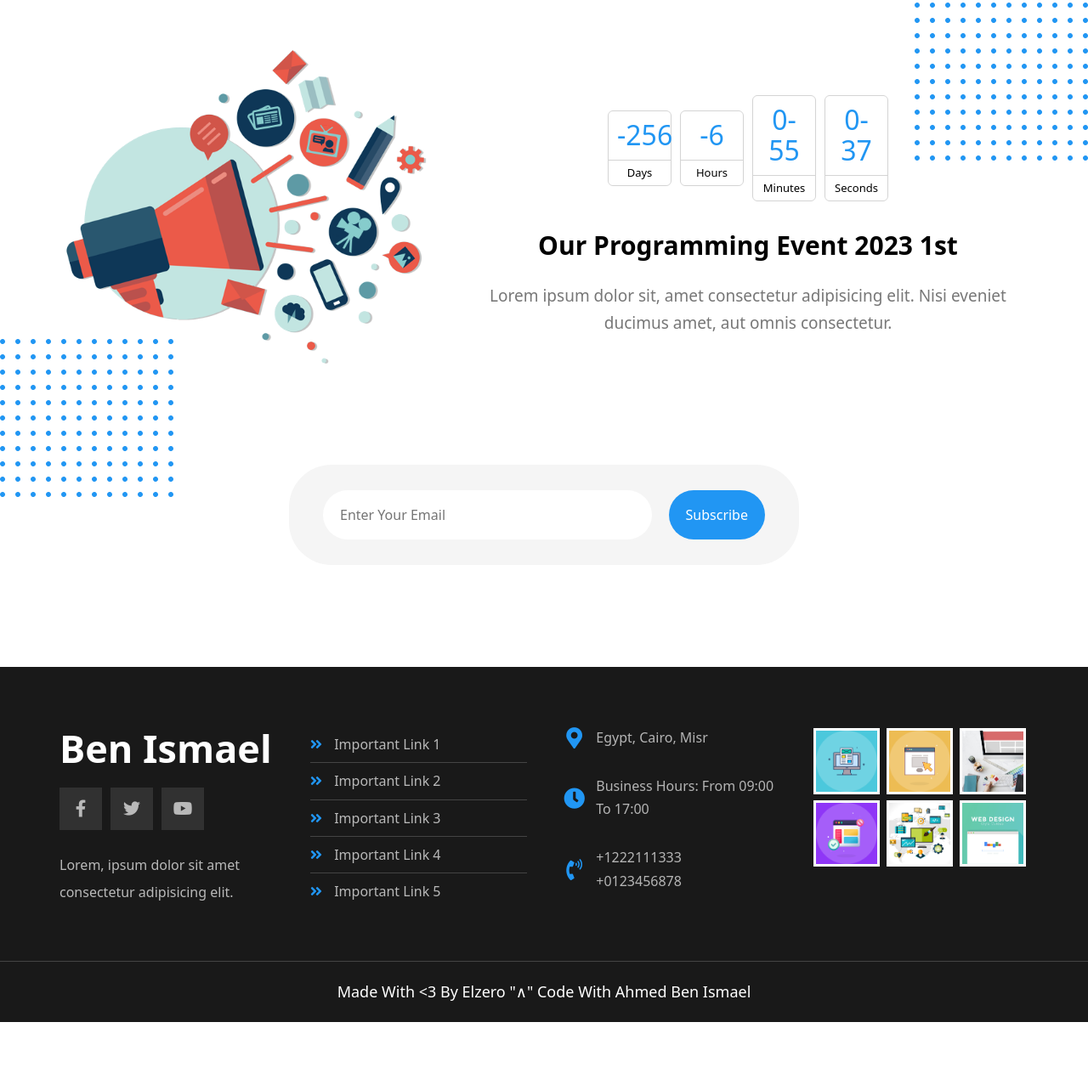
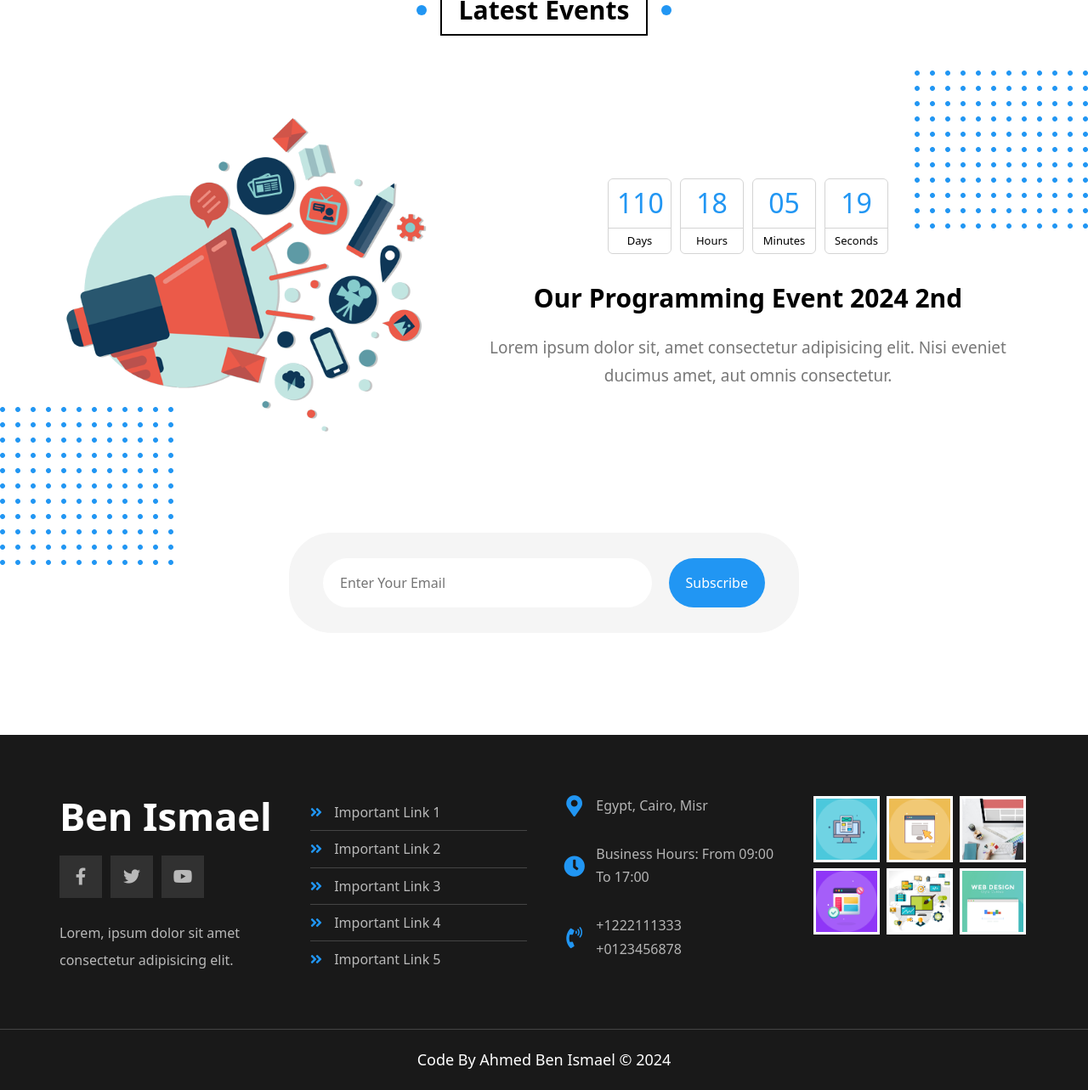
Before and after one commit to themarker20/multi-pages-site-v4, a plain HTML site: page latest-events.html in a window 1280 px wide. Shown: the part 917-2200 px from the top of the page at 85% size. Before the commit the page ends 2120 px from the top, so only its background shows below. Drawn offline with Linux system fonts and the light colour scheme.

Commit message:
New Update

```diff
--- a/css/special.css
+++ b/css/special.css
@@ -1,9 +1,10 @@
 .self-landing {
 	background-image: url(./../imgs/landing.jpg);
 	background-size: cover;
+	background-position: top center;
 	width: 100%;
 	padding: 30px 0;
-	height: calc(90vh - 72px);
+	height: calc(100vh - 72px);
 	flex-direction: column;
 }
 
--- a/js/timing-counter-function.js
+++ b/js/timing-counter-function.js
@@ -1,7 +1,7 @@
 
 // Live Count Down to Spacific Date
 // You Can Change Date to any date you want
-let countDownDate = new Date("Dec 31, 2023 23:59:59").getTime();
+let countDownDate = new Date("Dec 31, 2024 23:59:59").getTime();
 // console.log(countDownDate);
 let counter = setInterval(() => {
 	// Get Date Now
--- a/latest-events.html
+++ b/latest-events.html
@@ -109,7 +109,7 @@
 						<span>Seconds</span>
 					</div>
 				</div>
-				<h2 class="title">Our Programming Event 2023 1st</h2>
+				<h2 class="title">Our Programming Event 2024 2nd</h2>
 				<p class="description">Lorem ipsum dolor sit, amet consectetur adipisicing elit. Nisi eveniet ducimus amet, aut omnis consectetur.</p>
 			</div>
 			<div class="subscribe">
@@ -200,7 +200,7 @@
 				<img src="./imgs/gallery-06.png" alt="">
 			</div>
 		</div>
-		<p class="copyright">Made With &lt;3 By Elzero "&and;" Code With Ahmed Ben Ismael</p>
+		<p class="copyright">Code By Ahmed Ben Ismael &copy; 2024</p>
 	</footer>
 
 
```
Also changed, not shown: index.html (+1 -1 lines), pricing-plans.html (+1 -1 lines), team-members.html (+1 -1 lines), imgs/landing.jpg.
